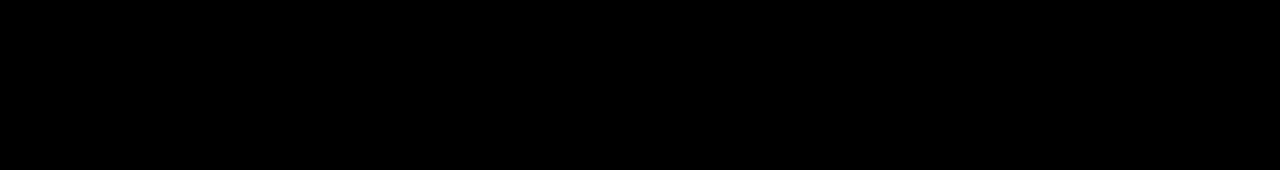
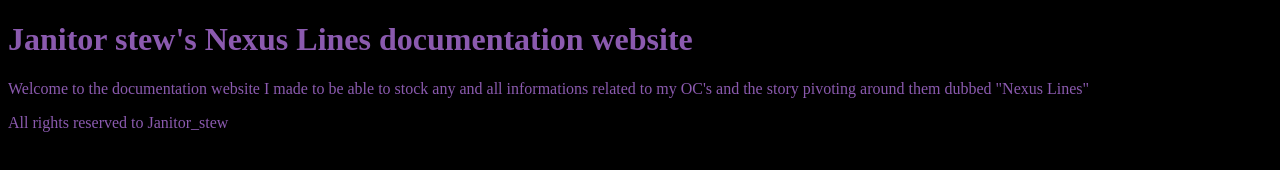
Before and after one commit to magiiika/documentation-oc, a plain HTML site: page index.html in a window 1280 px wide. Drawn offline with Linux system fonts and the light colour scheme.

Commit message:
color change

```diff
--- a/style.css
+++ b/style.css
@@ -1,6 +1,6 @@
 body {
 
 background-color: black;
-
+color: #8b5aaf;
 
 }
```
Also changed, not shown: index.html (+1 -1 lines).
